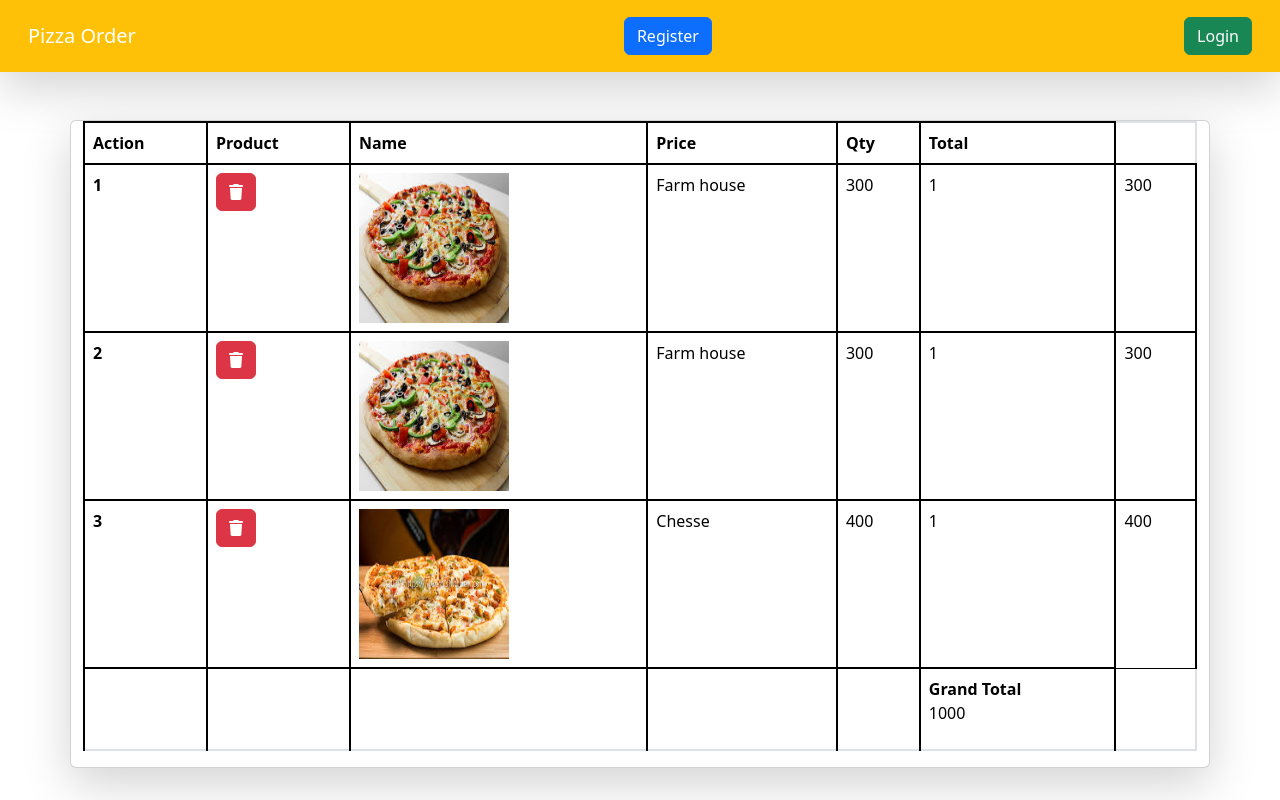
After one commit to adityarathor007/Django, a Django app: template home/templates/cart.html in a window 1280 px wide. The commit adds this page. Run offline with Django 5.2, Linux system fonts and the light colour scheme; the template is opened without the code that fills it: values that come from a table or form of the project are taken from there, others are empty; data comes from the database, SQL or seed files in the repository; both versions use the stored data as it was after the commit.

Commit message:
added cart_pg functionality&total items in cart

```diff
--- a/foodorder_web/urls.py
+++ b/foodorder_web/urls.py
@@ -24,7 +24,10 @@ from django.contrib.staticfiles.urls import staticfiles_urlpatterns
 urlpatterns = [
     path('login/',login_page,name="login"),
     path('register/',register_page,name="register"),
+    path('add-cart/<pizza_uid>',add_cart,name='add_cart'),
+    path('cart/',cart,name='cart'),
     path("",home,name='home'),
+    path('remove_cart_items/<cart_item_uid>/', remove_cart_items,name='remove_cart_items'),
     path("admin/", admin.site.urls),
 ]
 
--- a/home/models.py
+++ b/home/models.py
@@ -1,6 +1,7 @@
 from django.db import models
 from django.contrib.auth.models import User
 import uuid
+from django.db.models import Sum
 
 # DRY ==> donot repeat yourself
 
@@ -30,9 +31,11 @@ class Pizza(BaseModel):
     price=models.IntegerField(default=100)
     images=models.ImageField(upload_to='pizza')
 
-class Cart(BaseModel):
+class Cart(BaseModel):  #is for making a seperate car for every user
     user=models.ForeignKey(User,null=True,blank=True,on_delete=models.SET_NULL,related_name='carts')
     is_paid=models.BooleanField(default=False)
+    def get_cart_total(self):
+        return CartItems.objects.filter(cart=self).aggregate(Sum('pizza__price'))['pizza__price__sum']
 
 class CartItems(BaseModel):
     cart=models.ForeignKey(Cart,on_delete=models.CASCADE,related_name="cart_items")  #to say whose cart it is
--- a/home/templates/base.html
+++ b/home/templates/base.html
@@ -5,6 +5,7 @@
     <meta charset="UTF-8">
     <meta name="viewport" content="width=device-width, initial-scale=1.0">
     <link href="https://cdn.jsdelivr.net/npm/bootstrap@5.3.2/dist/css/bootstrap.min.css" rel="stylesheet" integrity="sha384-T3c6CoIi6uLrA9TneNEoa7RxnatzjcDSCmG1MXxSR1GAsXEV/Dwwykc2MPK8M2HN" crossorigin="anonymous">
+    <link rel="stylesheet" href="https://cdnjs.cloudflare.com/ajax/libs/font-awesome/6.5.1/css/all.min.css" />
     <title>Django</title>
     <style>
         table, th, td {
@@ -16,12 +17,15 @@
     <nav class="navbar navbar-dark p-3 bg-warning shadow-lg">
         <div class="container-fluid">
           <a href="{%url 'home'%}" class="navbar-brand">Pizza Order</a>
-          <a href="{%url 'register'%}" class="btn btn-primary">Register</a>
+
           <!-- <form class="d-flex" role="search"> -->
             {% if request.user.is_authenticated %}
             <!-- <input class="form-control me-2" type="search" placeholder="Search" aria-label="Search"> -->
-                <a href="/logout/" class="btn btn-success" type="submit">Logout</a>
+            <a href="/logout/" class="btn btn-success" type="submit">Dashboard</a>
+            <a href="{%url 'cart'%}" class="btn btn-success"><i class="fa-solid fa-cart-shopping"></i>{{request.user.get_cart_count}}</a>
+            <!-- <a href="/logout/" class="btn btn-success" type="submit">Logout</a> -->
             {% else %}
+            <a href="{%url 'register'%}" class="btn btn-primary">Register</a>
                 <a href="/login/" class="btn btn-success" type="submit">Login</a>
             {% endif %}
 
--- /dev/null
+++ b/home/templates/cart.html
@@ -0,0 +1,57 @@
+{%extends "base.html"%}
+{%block start%}
+
+<div class='container card shadow-lg mt-5'>
+    <table class="table">
+        <thead>
+            <tr>
+                <th scope="col">Action</th>
+                <th scope="col">Product</th>
+                <th scope="col">Name</th>
+                <th scope="col">Price</th>
+                <th scope="col">Qty</th>
+                <th scope="col">Total</th>
+
+            </tr>
+        </thead>
+        <tbody>
+            {% for cartitems in carts.cart_items.all %}
+
+            <tr>
+                <th scope="row">{{forloop.counter}}</th>
+                <th>
+                    <a href="{% url 'remove_cart_items' cartitems.uid %}" class="btn btn-danger"><i class="fa-solid fa-trash"></i></a>
+                </th>
+                <td>
+                    <img src="/media/{{cartitems.pizza.images}}" style='height: 150px; width:150px'</td>
+                <td>{{cartitems.pizza.pizza_name}}</td>
+                <td>{{cartitems.pizza.price}}</td>
+                <td>
+                    1
+                </td>
+                <td>{{cartitems.pizza.price}}</td>
+            </tr>
+            {% endfor %}
+            <tr>
+                <th scope="row"></th>
+                <td></td>
+                <td></td>
+                <td></td>
+                <td>
+
+                </td>
+                <td>
+                    <b>Grand Total</b>
+                    <br>
+                    <p>{{carts.get_cart_total}}</p>
+                </td>
+            </tr>
+
+        </tbody>
+    </table>
+</div>
+
+
+
+
+{%endblock%}
--- a/home/templates/index.html
+++ b/home/templates/index.html
@@ -1,6 +1,7 @@
 {%extends "base.html"%}
 {%block start%}
-
+{{request.user}}
+{{request.user.first_name}}
 
 <div class="container mt-5">
     <div class="row">
@@ -12,7 +13,7 @@
                 <h5 class="card-title">{{pizza.pizza_name}}</h5>
                 <p>Price- {{pizza.price}}| Category {{pizza.category.category_name}}</p>
                 <p class="card-text">Some quick example to build on the card title and make up the bulk of the card's content.</p>
-                <a href="#" class="btn btn-success">Cart<i class="fa-solid fa-cart-shopping"></i></a>
+                <a href="{%url 'add_cart' pizza.uid %}" class="btn btn-success">Cart<i class="fa-solid fa-cart-shopping"></i></a>
                 <a href="#" class="btn btn-primary">20% discount</a>
             </div>
 
--- a/home/templates/login.html
+++ b/home/templates/login.html
@@ -31,3 +31,6 @@
 
 
    </div>
+
+
+   {%endblock%}
```
Also changed, not shown: home/apps.py (+8 -0 lines), home/views.py (+29 -6 lines), db.sqlite3.
